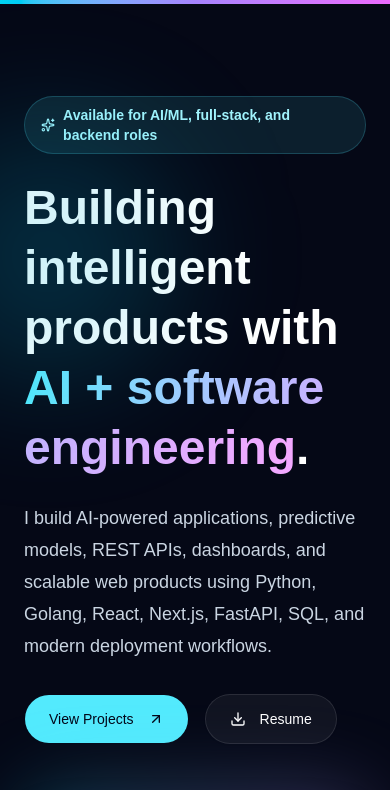
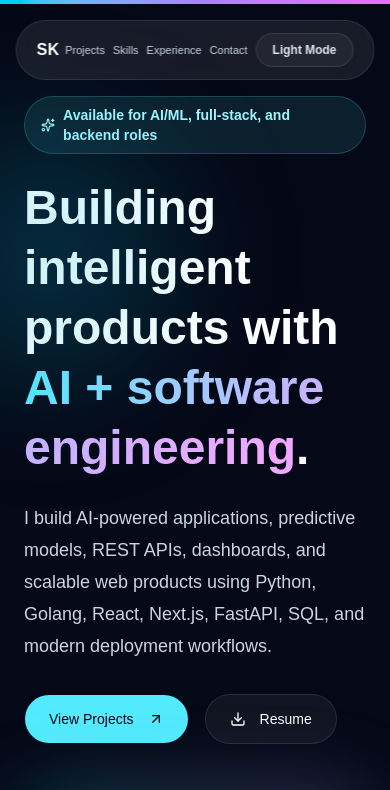
Before and after one commit to suhailkataria63/suhail-portfolio, a React (Vite) app: page / in a window 390 px wide. Shown: the top 790 px of the page. Built offline with nearby package versions, Linux system fonts and the light colour scheme.

Commit message:
Updated portfolio for mobile.

```diff
--- a/src/App.jsx
+++ b/src/App.jsx
@@ -230,9 +230,12 @@
     <main className={cx("min-h-screen overflow-hidden transition-colors duration-500", theme.main)}>
       <motion.div style={{ scaleX }} className={cx("fixed left-0 top-0 z-50 h-1 w-full origin-left", theme.progress)} />
 
-      <nav className={cx("fixed left-1/2 top-5 z-40 hidden w-[92%] max-w-6xl -translate-x-1/2 items-center justify-between rounded-full border px-5 py-3 backdrop-blur-2xl md:flex", theme.nav)}>
-        <a href="#home" className={cx("font-semibold tracking-wide", theme.brand)}>Suhail Kataria</a>
-        <div className={cx("flex items-center gap-6 text-sm", theme.navLinks)}>
+      <nav className={cx("fixed left-1/2 top-5 z-40 flex w-[92%] max-w-6xl -translate-x-1/2 items-center justify-between rounded-full border px-5 py-3 backdrop-blur-2xl", theme.nav)}>
+        <a href="#home" className={cx("font-semibold tracking-wide", theme.brand)}>
+          <span className="hidden sm:inline">Suhail Kataria</span>
+          <span className="sm:hidden">SK</span>
+        </a>
+        <div className={cx("flex items-center gap-2 text-[11px] sm:gap-4 sm:text-sm md:gap-6", theme.navLinks)}>
           <a href="#projects" className={theme.navHover}>Projects</a>
           <a href="#skills" className={theme.navHover}>Skills</a>
           <a href="#experience" className={theme.navHover}>Experience</a>
@@ -361,7 +364,7 @@
       </section>
 
       <section id="skills" className="px-6 py-24 md:px-10">
-        <SectionTitle theme={theme} eyebrow="Capabilities" title="AI, backend, frontend, and analytics" />
+        <SectionTitle theme={theme} eyebrow="Capabilities" title="AI, Backend, Frontend, and Analytics" />
         <div className="mx-auto grid max-w-6xl gap-6 md:grid-cols-3">
           {[{ title: "AI / ML", icon: Brain, text: "Predictive modeling, NLP, classification, regression, time-series forecasting, model evaluation." }, { title: "Full Stack", icon: Code2, text: "React, Next.js, Tailwind, FastAPI, REST APIs, dashboards, deployment workflows." }, { title: "Data + Backend", icon: Database, text: "SQL, SQLite, MongoDB, JWT auth, RBAC, API integration, EDA, visualization." }].map((area) => {
             const Icon = area.icon;
```
